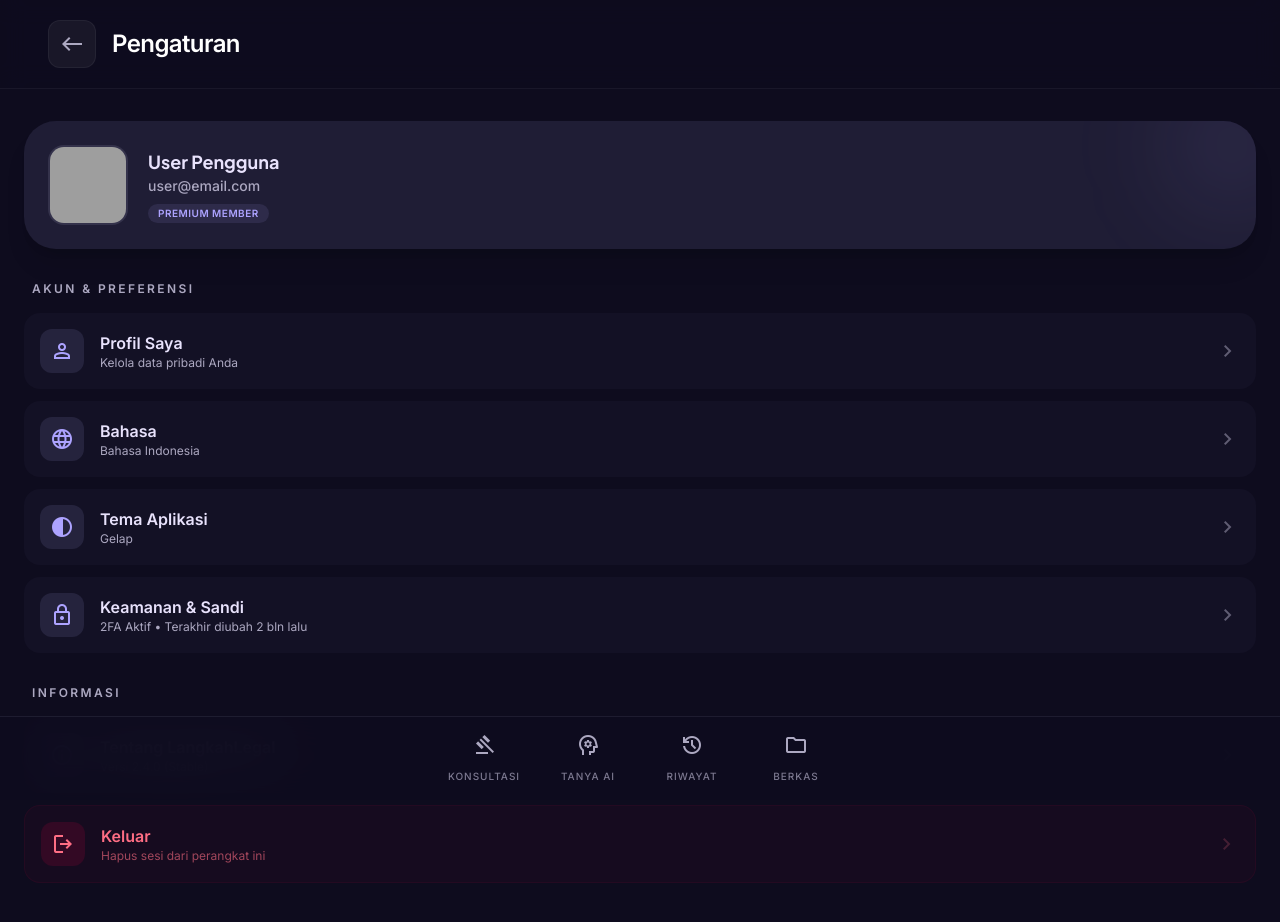
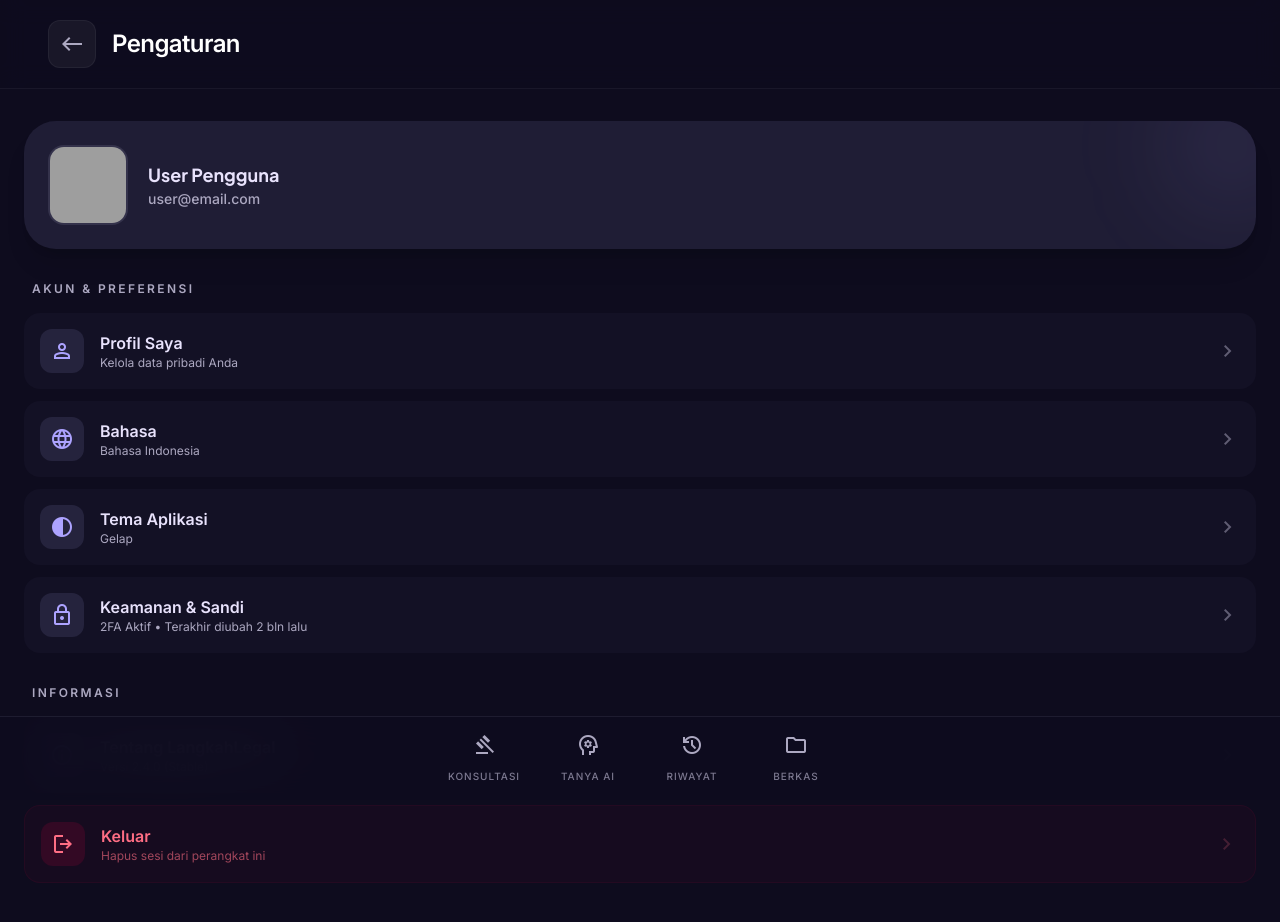
Before and after one commit to LangkahLegal/LangkahLegal, a Next.js app in the folder frontend/: page /setting in a window 1280 px wide. Shown: the top 922 px of the page. Built offline with nearby package versions, Linux system fonts and the light colour scheme; grey boxes are pictures that could not be loaded.

Commit message:
refactor: simplify ProfileCard UI to only display name, email, and avatar

```diff
--- a/frontend/src/components/setting/ProfileCard.jsx
+++ b/frontend/src/components/setting/ProfileCard.jsx
@@ -1,5 +1,5 @@
 export default function ProfileCard({ user }) {
-  const { name, email, avatar, isPremium } = user;
+  const { name, email, avatar } = user;
 
   return (
     <section>
@@ -25,11 +25,6 @@ export default function ProfileCard({ user }) {
               {name}
             </h2>
             <p className="text-[#aca8c1] text-sm font-medium">{email}</p>
-            {isPremium && (
-              <div className="mt-2 inline-flex items-center px-2.5 py-0.5 rounded-full text-[10px] font-bold bg-[#ada3ff]/10 text-[#ada3ff] uppercase tracking-wider">
-                Premium Member
-              </div>
-            )}
           </div>
         </div>
       </div>
```
